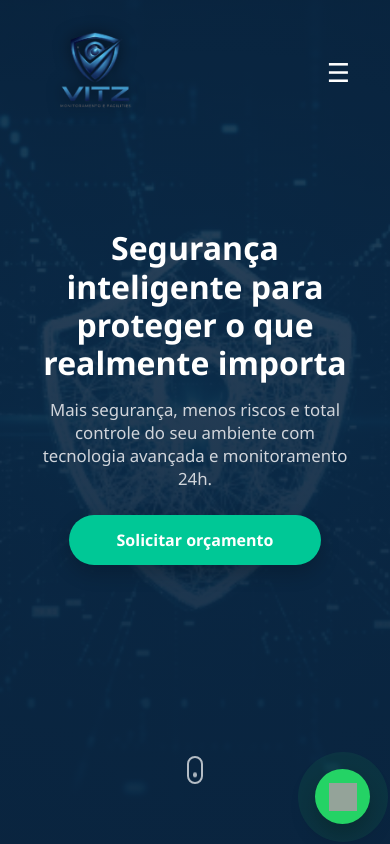
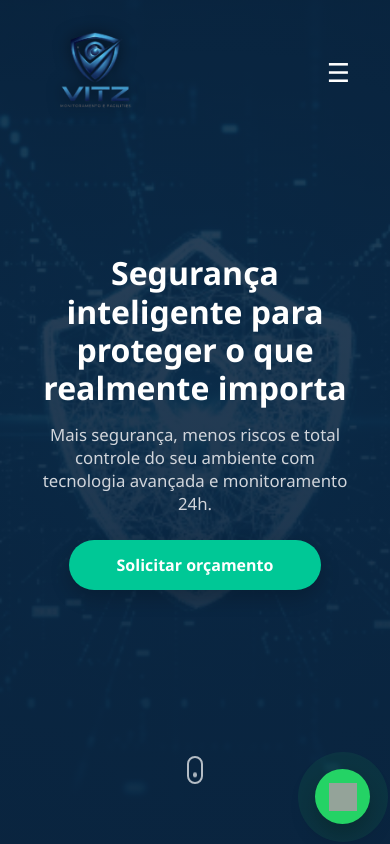
Before and after one commit to AlunaAlanaMotta/vitzseguranca, a React (Vite) app: page / in a window 390 px wide. Shown: the top 844 px of the page. Built offline with nearby package versions, Linux system fonts and the light colour scheme; grey boxes are pictures that could not be loaded.

Commit message:
scroll final

```diff
--- a/src/components/styles/hero.css
+++ b/src/components/styles/hero.css
@@ -134,11 +134,11 @@
   .hero-content {
     max-width: 90%;
     text-align: center;
-    margin-bottom: 50px;
+    /*margin-bottom: 50px;*/
   }
 
   .hero h1 {
-    font-size: 2rem; /* título mais legível no celular */
+    font-size: 2rem;
     line-height: 1.2;
   }
 
```
